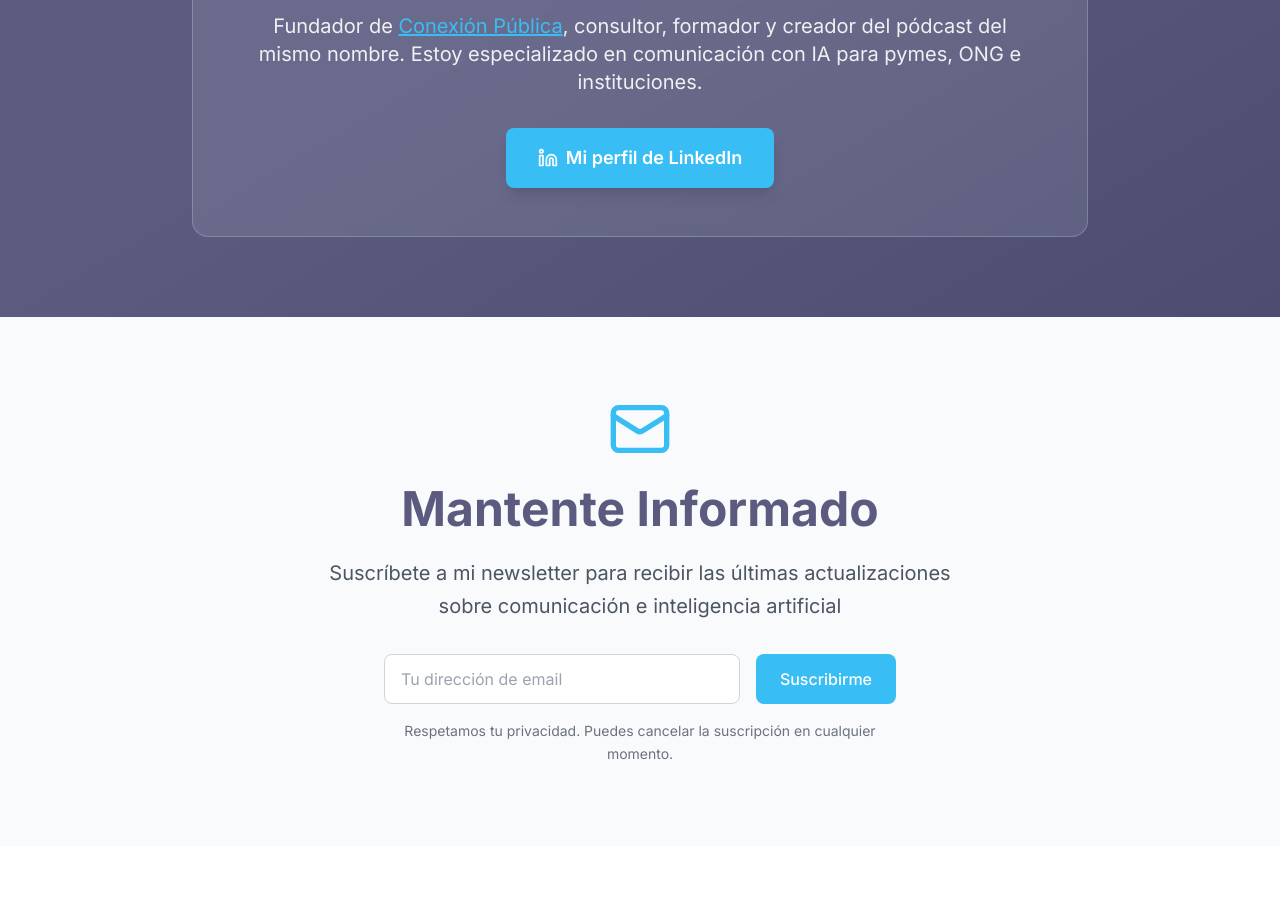
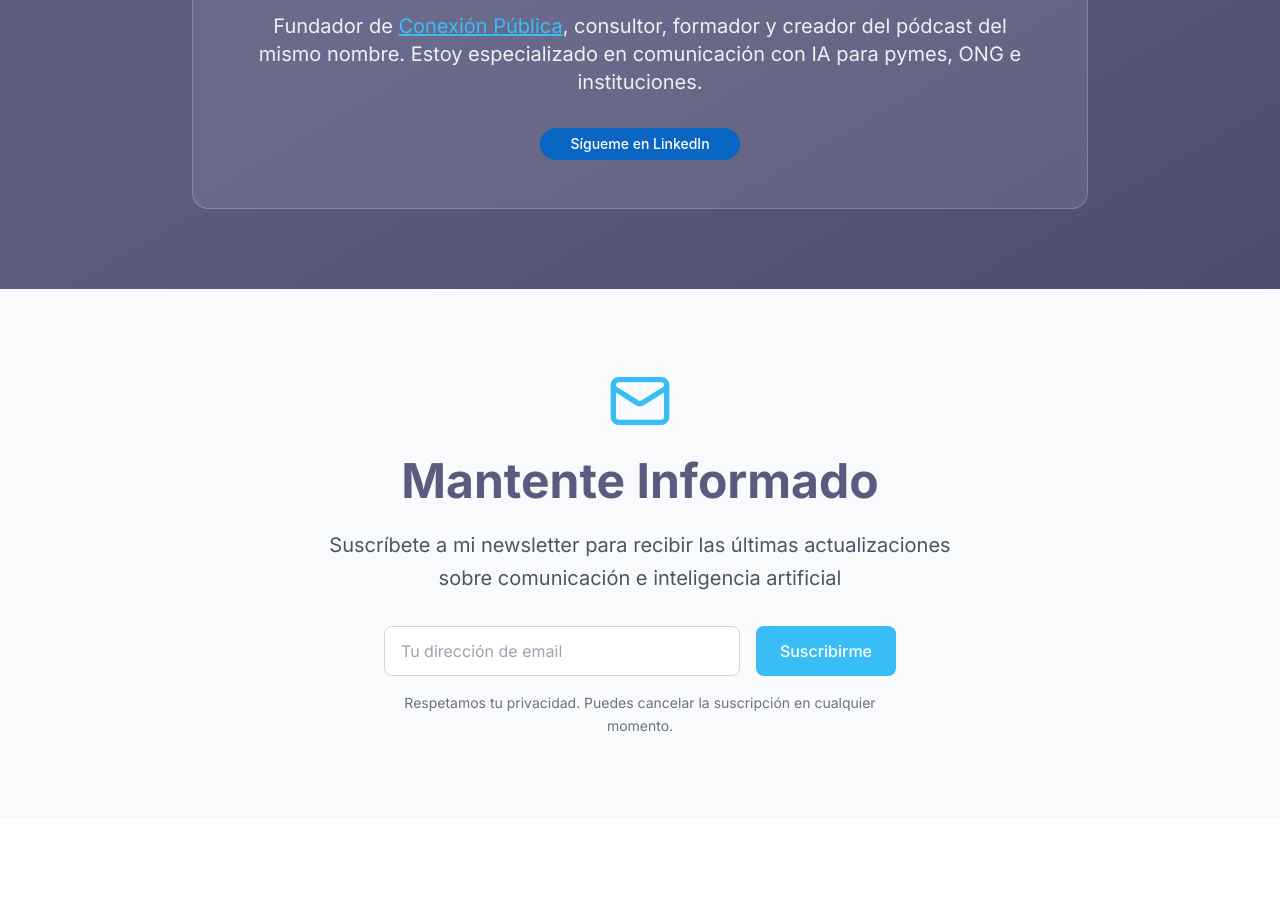
Before and after one commit to osanemeterio/oscarsanemeterio, a React (Vite) app: page / in a window 1280 px wide. Shown: the part 2660-3560 px from the top of the page. Built offline with nearby package versions, Linux system fonts and the light colour scheme.

Commit message:
Actualizar botón de LinkedIn con nuevo estilo

```diff
--- a/src/pages/Home.tsx
+++ b/src/pages/Home.tsx
@@ -246,10 +246,10 @@ function App() {
               href="https://www.linkedin.com/in/osanemeterio/"
               target="_blank"
               rel="noopener noreferrer"
-              className="btn-primary inline-flex items-center space-x-2 text-lg hover:bg-[#2da8e1] transition-colors cursor-pointer"
+              className="inline-flex flex-col justify-center items-center text-center outline-none no-underline text-white w-[200px] h-8 rounded-2xl bg-[#0A66C2] hover:bg-[#004182] transition-colors cursor-pointer px-2 py-1.5 text-sm font-medium"
+              style={{ fontFamily: '"SF Pro Text", Helvetica, sans-serif' }}
             >
-              <Linkedin className="w-5 h-5" />
-              <span>Mi perfil de LinkedIn</span>
+              <span>Sígueme en LinkedIn</span>
             </a>
             </div>
           </div>
```
